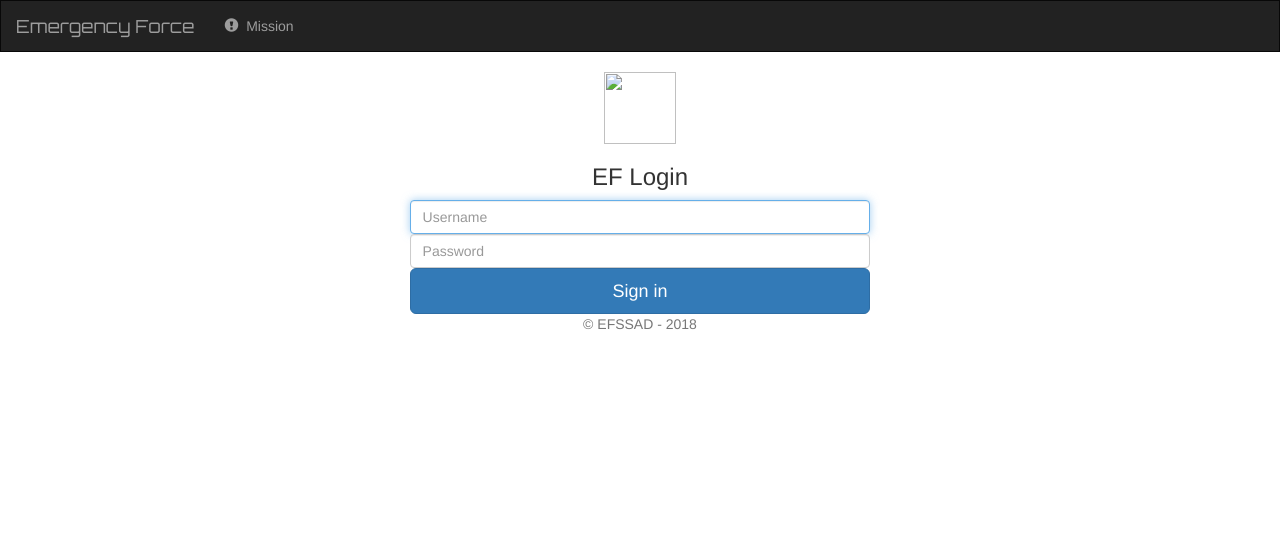
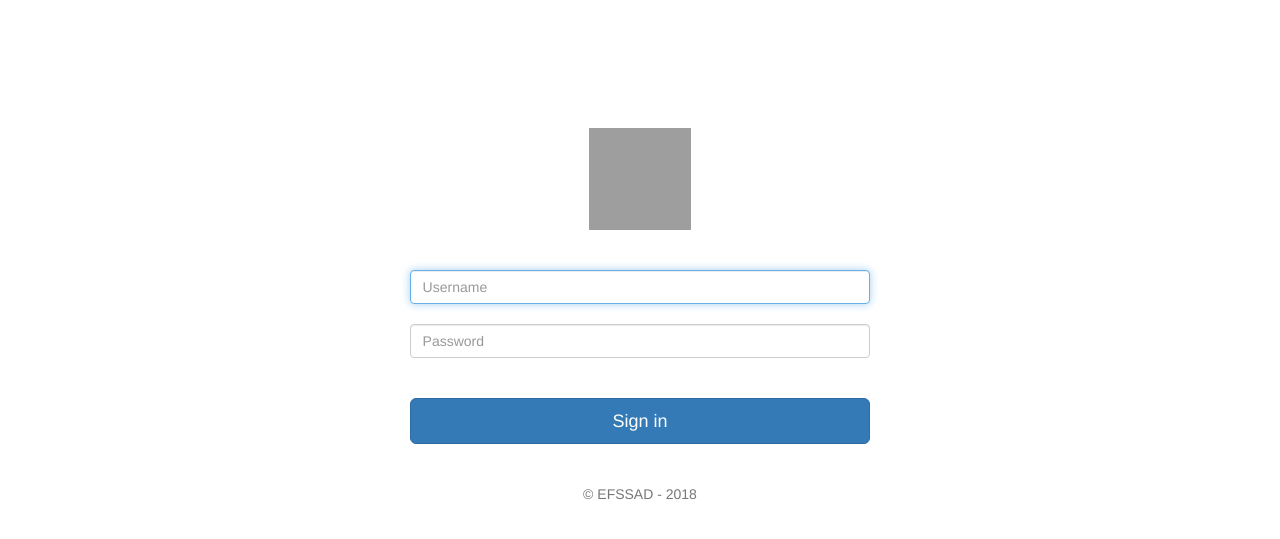
Before and after one commit to efssad2018/efssad, a Django app: page / in a window 1280 px wide. Shown: the top 539 px of the page. Run offline with Django 3.2, Linux system fonts and the light colour scheme; some libraries are stand-ins or nearby versions; grey boxes are pictures that could not be loaded.

Commit message:
change of logo

```diff
--- a/efssad_front/templates/efssad_front/login.html
+++ b/efssad_front/templates/efssad_front/login.html
@@ -3,19 +3,26 @@
  <!-- Custom styles for this template -->
 <link rel="stylesheet" type="text/css" href="{% static 'efssad_front/signin.css' %}" />
 
+{% block navbar %}
+{% endblock %}
 {% block body %}
 
 
-<div class="accordion accordion-lg divcenter nobottommargin clearfix" style="margin-left: 32%; margin-right:32%; max-width:550px;">
+<div class="accordion accordion-lg divcenter nobottommargin clearfix" style="margin-top:10%; margin-left: 32%; margin-right:32%; max-width:550px;">
   <body class="text-center">
     <form class="form-signin" action="#">
        {% csrf_token %}
-      <img class="mb-4" src="" alt="" width="72" height="72">
-      <h1 class="h3 mb-3 font-weight-normal">EF Login</h1>
+      <img class="mb-4" src="{% static 'efssad_front/images/logo.png' %}" alt="" width="102" height="102">
+      <br/>
+      <br/>
+      <br/>
       <label for="tb_username" class="sr-only">Username</label>
       <input type="username" id="tb_username" class="form-control" placeholder="Username" required autofocus>
+      <br/>
       <label for="tb_password" class="sr-only">Password</label>
       <input type="password" id="tb_password" class="form-control" placeholder="Password" required>
+      <br/>
+      <br/>
       <button class="btn btn-lg btn-primary btn-block" type="submit">Sign in</button>
 
     </form>
--- a/efssad_front/templates/efssad_front/master.html
+++ b/efssad_front/templates/efssad_front/master.html
@@ -19,7 +19,7 @@
 
 <link rel="stylesheet" type="text/css" href="{% static 'efssad_front/master.css' %}" />
 <link href="https://fonts.googleapis.com/css?family=Orbitron" rel="stylesheet">
-
+{% block navbar %}
 <nav class="navbar navbar-inverse">
     <div class="container-fluid">
         <!-- Header -->
@@ -46,11 +46,14 @@
     </div>
 
 </nav>
+{% endblock %}
 
 {% block body %}
 {% endblock %}
 </body>
 <footer>
+    <br/>
+    <br/>
      <p class="mt-5 mb-3 text-muted">&copy; EFSSAD - 2018</p>
 </footer>
 </html>
```
